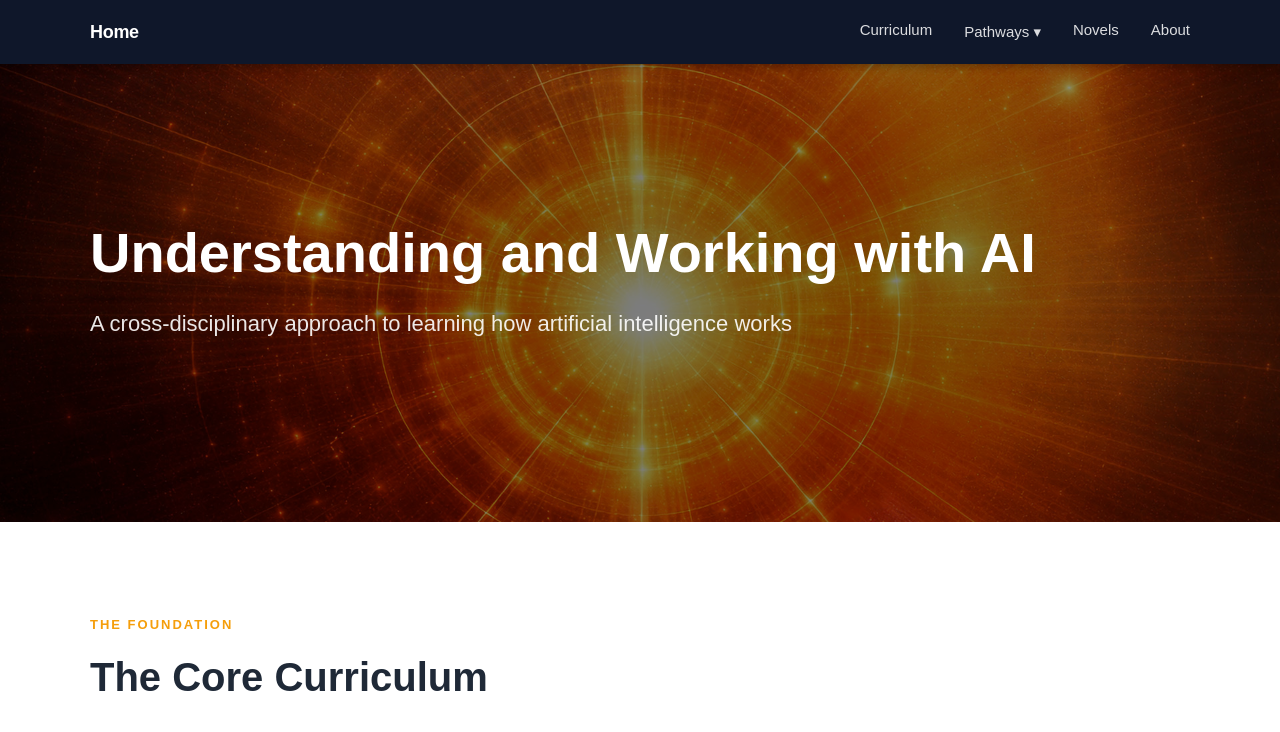
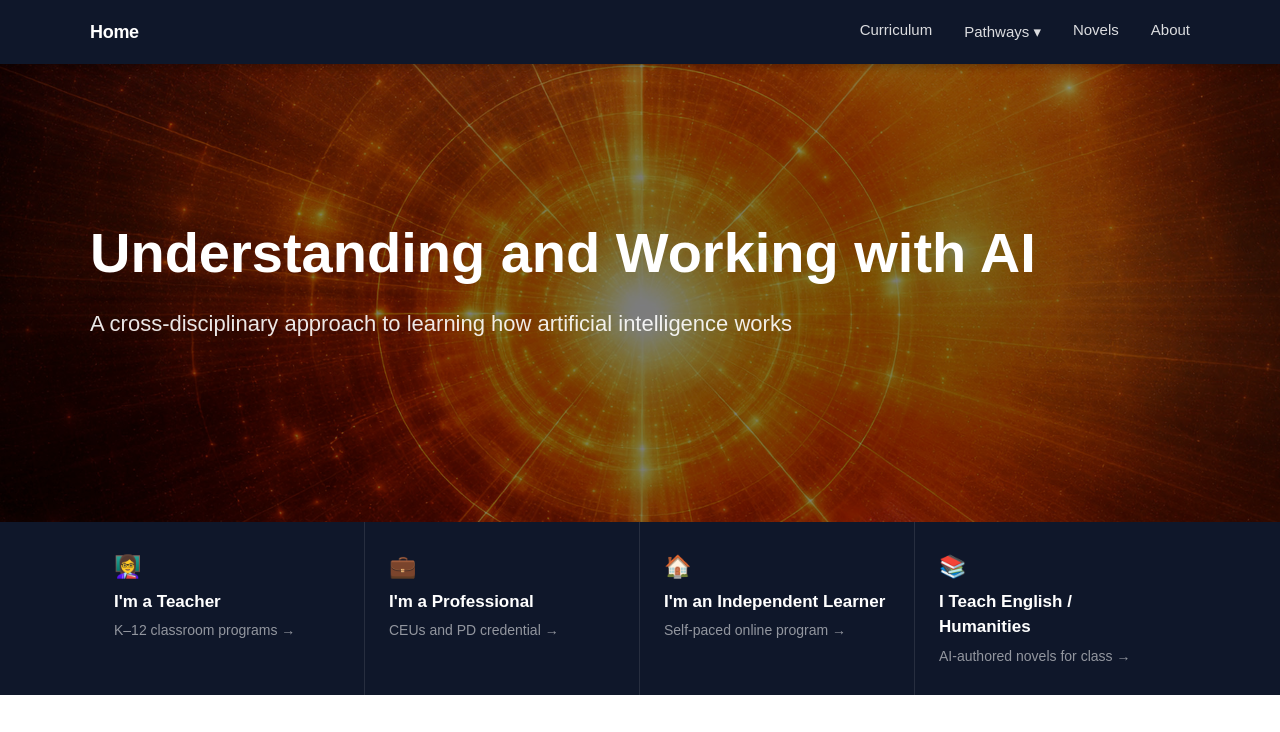
Before and after one commit to Suchocki88/UnderstandingAI.ai, a Next.js app: page / in a window 1280 px wide. Shown: the top 732 px of the page. Built offline with nearby package versions, Linux system fonts and the light colour scheme.

Commit message:
Update page.tsx

```diff
--- a/app/page.tsx
+++ b/app/page.tsx
@@ -1,14 +1,11 @@
 import Link from "next/link";
-
 export default function Page() {
-
   const buyButton: React.CSSProperties = {
     color: "#1d4ed8",
     fontWeight: 600,
     textDecoration: "none",
     fontSize: 14,
   };
-
   return (
     <main style={{ fontFamily: "Arial, sans-serif", color: "#1f2937", lineHeight: 1.5 }}>
 
@@ -31,6 +28,45 @@ export default function Page() {
           <p style={{ marginTop: 24, fontSize: 22, maxWidth: 760, opacity: 0.9 }}>
             A cross-disciplinary approach to learning how artificial intelligence works
           </p>
+        </div>
+      </section>
+
+      {/* WHO ARE YOU */}
+      <section style={{ background: "#0f172a", padding: "0 24px" }}>
+        <div style={{ maxWidth: 1100, margin: "0 auto", display: "grid", gridTemplateColumns: "repeat(auto-fit, minmax(200px, 1fr))" }}>
+
+          <Link href="/pocketlab" style={{ textDecoration: "none", borderRight: "1px solid rgba(255,255,255,0.1)", padding: "28px 24px", display: "flex", flexDirection: "column", gap: 6, transition: "background 0.2s" }}
+            onMouseEnter={e => (e.currentTarget.style.background = "rgba(255,255,255,0.05)")}
+            onMouseLeave={e => (e.currentTarget.style.background = "transparent")}>
+            <span style={{ fontSize: 22 }}>👩‍🏫</span>
+            <span style={{ fontSize: 17, fontWeight: 700, color: "white" }}>I&apos;m a Teacher</span>
+            <span style={{ fontSize: 14, color: "rgba(255,255,255,0.55)" }}>K–12 classroom programs →</span>
+          </Link>
+
+          <Link href="/academy" style={{ textDecoration: "none", borderRight: "1px solid rgba(255,255,255,0.1)", padding: "28px 24px", display: "flex", flexDirection: "column", gap: 6 }}
+            onMouseEnter={e => (e.currentTarget.style.background = "rgba(255,255,255,0.05)")}
+            onMouseLeave={e => (e.currentTarget.style.background = "transparent")}>
+            <span style={{ fontSize: 22 }}>💼</span>
+            <span style={{ fontSize: 17, fontWeight: 700, color: "white" }}>I&apos;m a Professional</span>
+            <span style={{ fontSize: 14, color: "rgba(255,255,255,0.55)" }}>CEUs and PD credential →</span>
+          </Link>
+
+          <Link href="/academy" style={{ textDecoration: "none", borderRight: "1px solid rgba(255,255,255,0.1)", padding: "28px 24px", display: "flex", flexDirection: "column", gap: 6 }}
+            onMouseEnter={e => (e.currentTarget.style.background = "rgba(255,255,255,0.05)")}
+            onMouseLeave={e => (e.currentTarget.style.background = "transparent")}>
+            <span style={{ fontSize: 22 }}>🏠</span>
+            <span style={{ fontSize: 17, fontWeight: 700, color: "white" }}>I&apos;m an Independent Learner</span>
+            <span style={{ fontSize: 14, color: "rgba(255,255,255,0.55)" }}>Self-paced online program →</span>
+          </Link>
+
+          <Link href="/humanities" style={{ textDecoration: "none", padding: "28px 24px", display: "flex", flexDirection: "column", gap: 6 }}
+            onMouseEnter={e => (e.currentTarget.style.background = "rgba(255,255,255,0.05)")}
+            onMouseLeave={e => (e.currentTarget.style.background = "transparent")}>
+            <span style={{ fontSize: 22 }}>📚</span>
+            <span style={{ fontSize: 17, fontWeight: 700, color: "white" }}>I Teach English / Humanities</span>
+            <span style={{ fontSize: 14, color: "rgba(255,255,255,0.55)" }}>AI-authored novels for class →</span>
+          </Link>
+
         </div>
       </section>
 
@@ -167,7 +203,6 @@ export default function Page() {
             </p>
           </div>
           <div style={{ display: "grid", gridTemplateColumns: "repeat(auto-fit, minmax(240px, 1fr))", gap: 24 }}>
-
             {/* Print */}
             <div style={{ border: "2px solid #6b7280", borderRadius: 16, padding: 28, background: "#ffffff", display: "flex", flexDirection: "column", gap: 12 }}>
               <img src="/images/Volumes12.png" alt="Volumes 1 and 2" style={{ width: "100%", marginBottom: 4 }} />
@@ -180,7 +215,6 @@ export default function Page() {
                 <a href="https://shop.ingramspark.com/b/084?params=2SR8fnMJdGddfDPH5kQLrD6P0VrPHPof8SrYclByl9q" target="_blank" rel="noopener noreferrer" style={buyButton}>Volume 2 — $19.99</a>
               </div>
             </div>
-
             {/* PocketLab */}
             <div style={{ border: "2px solid #f59e0b", borderRadius: 16, padding: 28, background: "#fff7ed", display: "flex", flexDirection: "column", gap: 12 }}>
               <img src="/images/pocketlab-logo.png" alt="PocketLab" style={{ width: "100%", borderRadius: 8, marginBottom: 4 }} />
@@ -192,7 +226,6 @@ export default function Page() {
                 Learn more about PocketLab →
               </Link>
             </div>
-
             {/* Humanities */}
             <div style={{ border: "2px solid #8b5cf6", borderRadius: 16, padding: 28, background: "#f5f3ff", display: "flex", flexDirection: "column", gap: 12 }}>
               <img src="/images/TwoNovels.png" alt="The Neolithic and The Threshold" style={{ width: "100%", marginBottom: 4 }} />
@@ -204,7 +237,6 @@ export default function Page() {
                 Learn more about the Humanities pathway →
               </Link>
             </div>
-
             {/* Conceptual Academy */}
             <div style={{ border: "2px solid #ec4899", borderRadius: 16, padding: 28, background: "#fdf2f8", display: "flex", flexDirection: "column", gap: 12 }}>
               <img src="/images/CALogo590.png" alt="Conceptual Academy" style={{ width: "100%", borderRadius: 8, marginBottom: 4 }} />
@@ -216,7 +248,6 @@ export default function Page() {
                 Learn more about Conceptual Academy →
               </Link>
             </div>
-
           </div>
         </div>
       </section>
```
